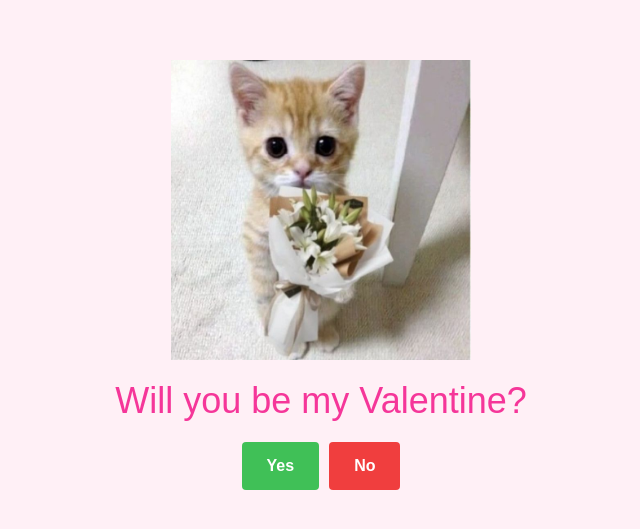
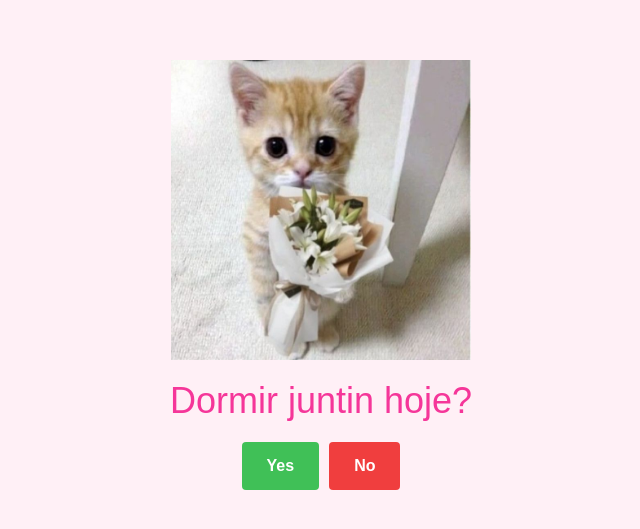
Before and after one commit to Marcelolipe03/LovingMarina, a plain HTML site: page index.html in a window 1280 px wide. Shown: the part 125-654 px from the top of the page, without its empty margins (319-959 px from the left). Drawn offline with Linux system fonts and the light colour scheme; a web font is replaced by a local one.

Commit message:
Update index.html

```diff
--- a/index.html
+++ b/index.html
@@ -15,7 +15,7 @@
   <body>
     <main class="container">
       <img class="cat-img" src="img/cat-0.jpg" alt="Picture of a cat" />
-      <p class="title">Will you be my Valentine?</p>
+      <p class="title">Dormir juntin hoje?</p>
       <div class="buttons">
         <button type="button" class="btn btn--yes">Yes</button>
         <button type="button" class="btn btn--no">No</button>
```
